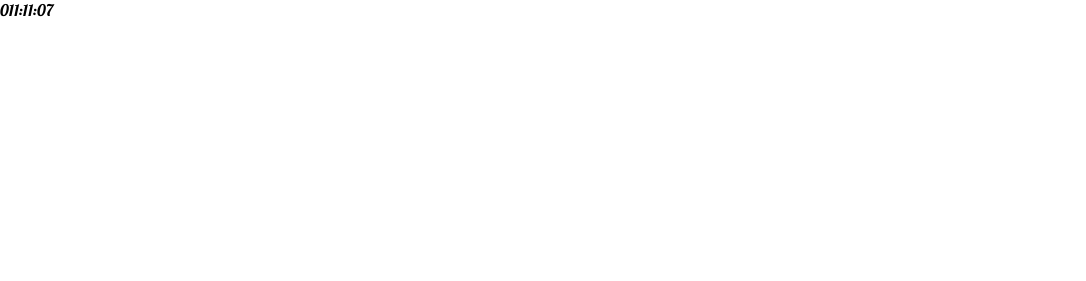
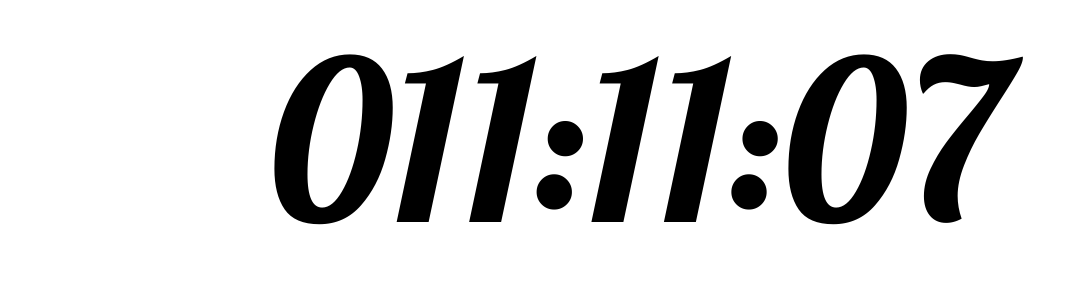
Before and after one commit to BenjieCodes/The-Color-Clock, a website: page app/index.html in a window 1280 px wide. Shown: the whole page, without its empty margins (0-1086 px from the left). Drawn offline with Linux system fonts and the light colour scheme.

Commit message:
Finished Normal Mode.

```diff
--- a/src/sass/main.scss
+++ b/src/sass/main.scss
@@ -1,6 +1,15 @@
-$newFont: 'Lobster', cursive;
+// $newFont: 'Lobster', cursive;
+
+@mixin centerItOut ($top) {
+  margin-top:($top);
+}
+
 
 
 #clock {
-  font-family: $newFont;
+  @include centeritOut(50%);
+  color: white;
+  font-size: 222px;
+  text-align: center;
+  // font-family: $newFont;
 }
```
Also changed, not shown: app/css/bundle.css.
